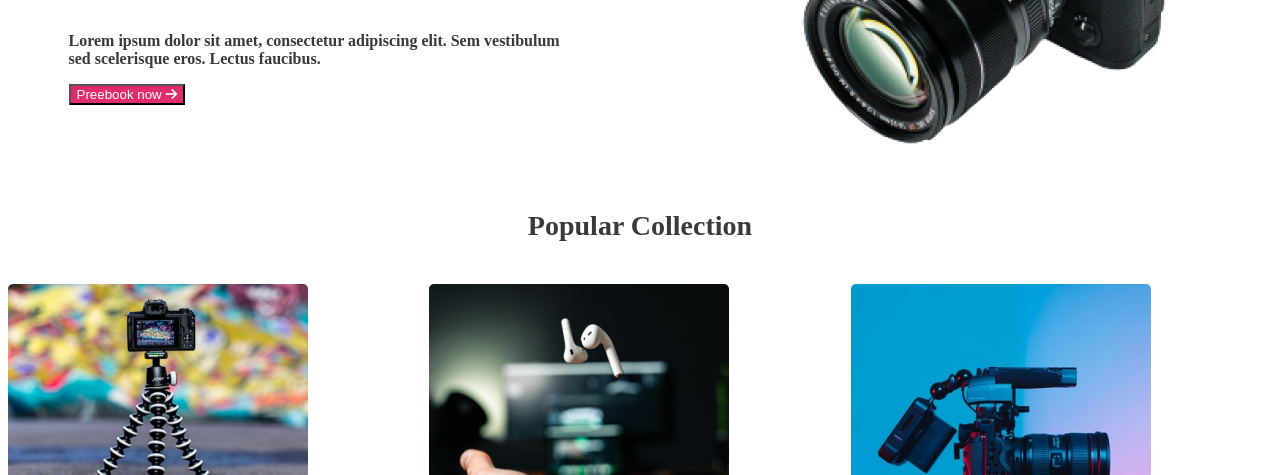
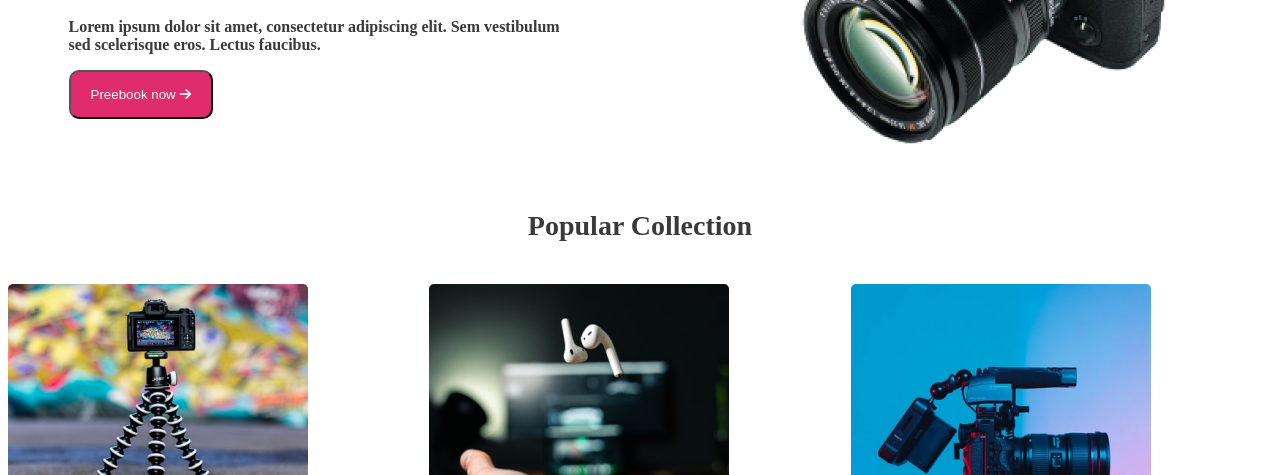
Before and after one commit to ebrahim20254/influencer-gears, a plain HTML site: page index.html in a window 1280 px wide. Shown: the part 325-800 px from the top of the page. Drawn offline with Linux system fonts and the light colour scheme; files whose address does not match are found by name.

Commit message:
website done

```diff
--- a/style.css
+++ b/style.css
@@ -60,6 +60,8 @@ nav h2{
 .btn-primary{
     background: #E02C6D;
     color: #FFF;
+    padding: 15px 20px;
+    border-radius: 10px;
 }
 .hero-text{
     text-align: center;
```
